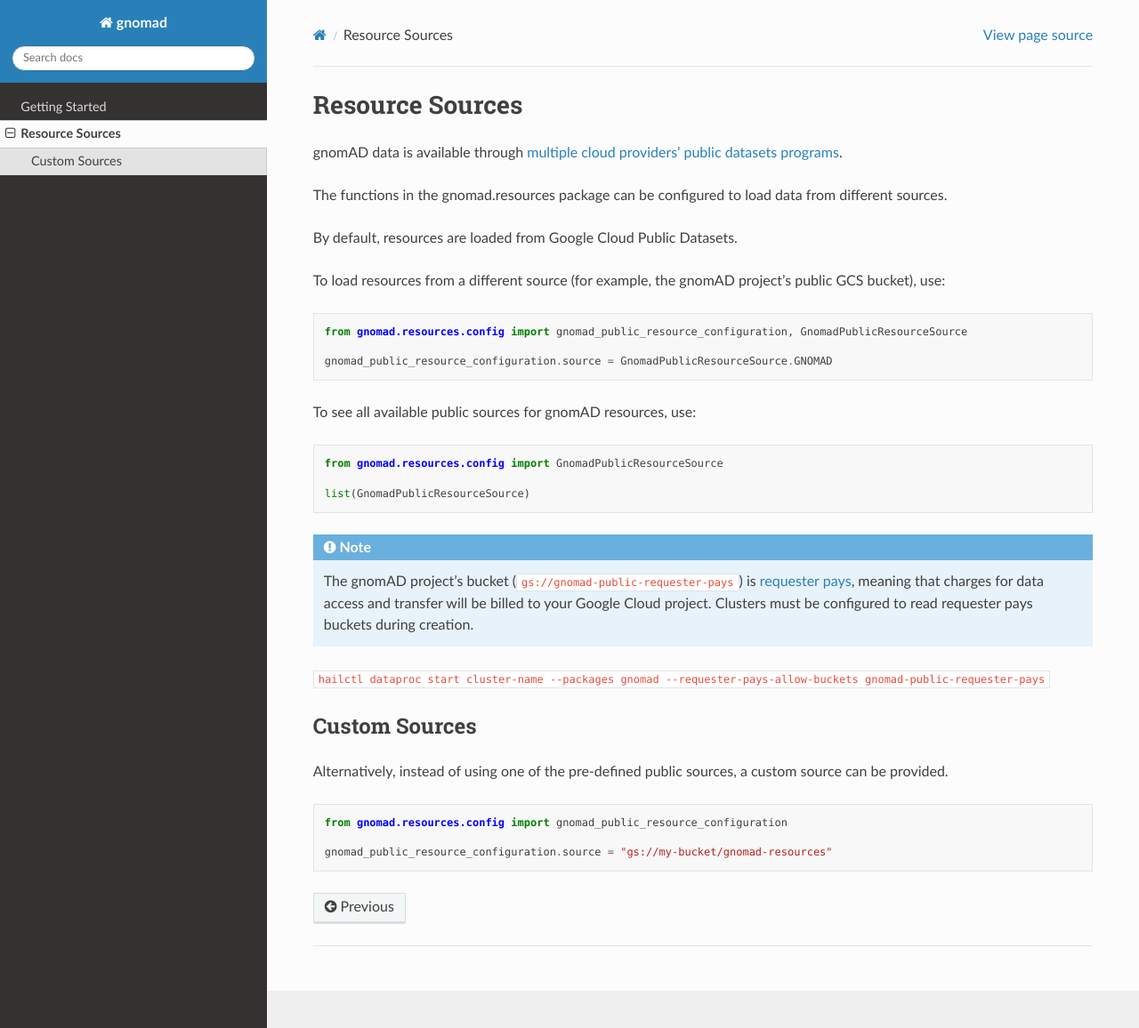
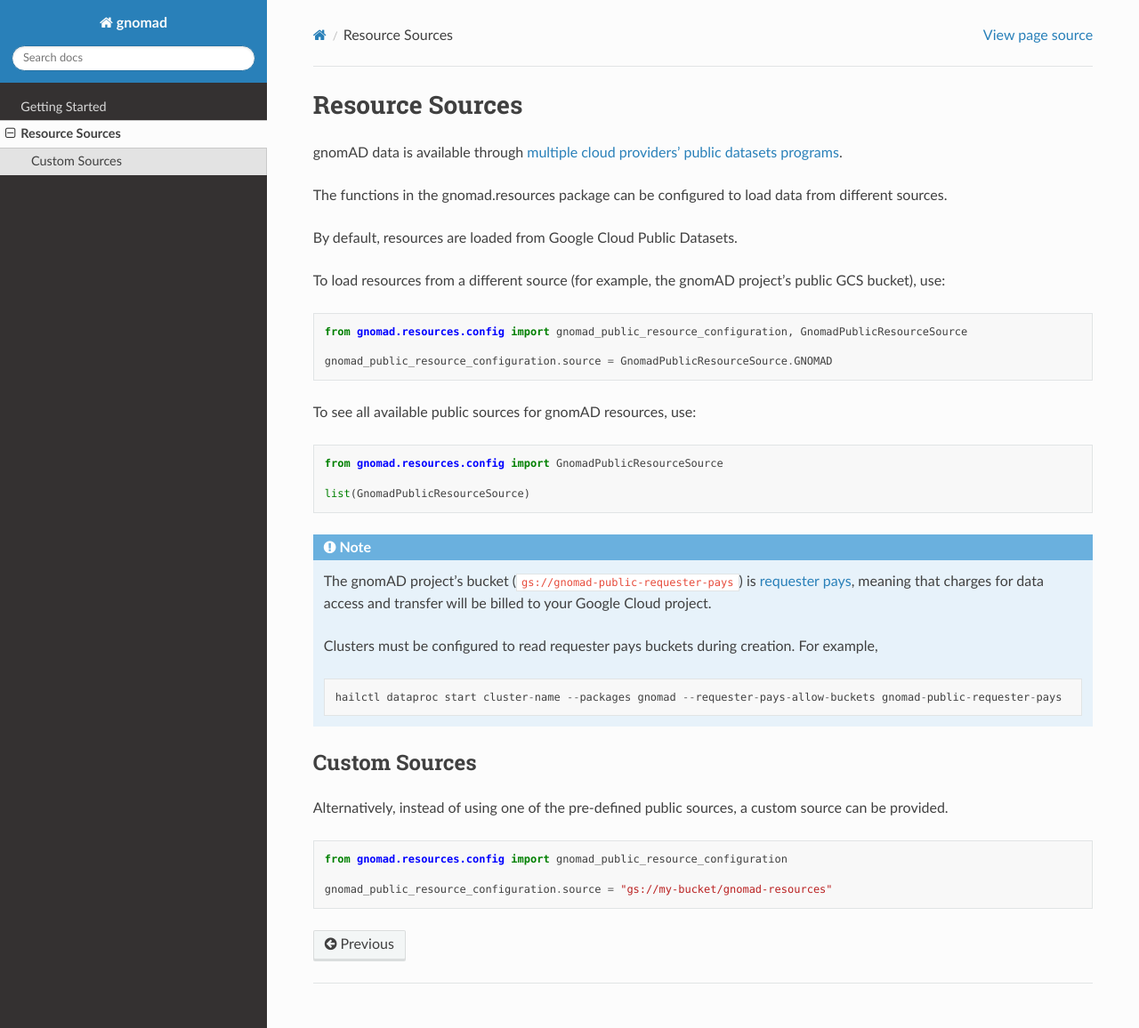
Before and after one commit to broadinstitute/gnomad_methods, a Sphinx documentation site: the page built from docs/resource_sources.rst, in a window 1280 px wide and 1156 px high. Shown: the whole window at 89% size. Built offline with Sphinx 7.4.7 and the Read the Docs theme 2.0.0, drawn with Linux system fonts in a browser that asks for light colours; pages that are not in the unit, such as notebooks, are missing from menus.

Commit message:
Fixup docs

```diff
--- a/docs/resource_sources.rst
+++ b/docs/resource_sources.rst
@@ -25,8 +25,13 @@ To see all available public sources for gnomAD resources, use:
 
 .. note::
 
-   The gnomAD project's bucket (``gs://gnomad-public-requester-pays``) is `requester pays <https://cloud.google.com/storage/docs/requester-pays>`_, meaning that charges for data access and transfer will be billed to your Google Cloud project. Clusters must be configured to read requester pays buckets during creation.
-``hailctl dataproc start cluster-name --packages gnomad --requester-pays-allow-buckets gnomad-public-requester-pays``
+   The gnomAD project's bucket (``gs://gnomad-public-requester-pays``) is `requester pays <https://cloud.google.com/storage/docs/requester-pays>`_, meaning that charges for data access and transfer will be billed to your Google Cloud project.
+
+   Clusters must be configured to read requester pays buckets during creation. For example,
+
+   .. code-block::
+
+      hailctl dataproc start cluster-name --packages gnomad --requester-pays-allow-buckets gnomad-public-requester-pays
 
 Custom Sources
 --------------
```
